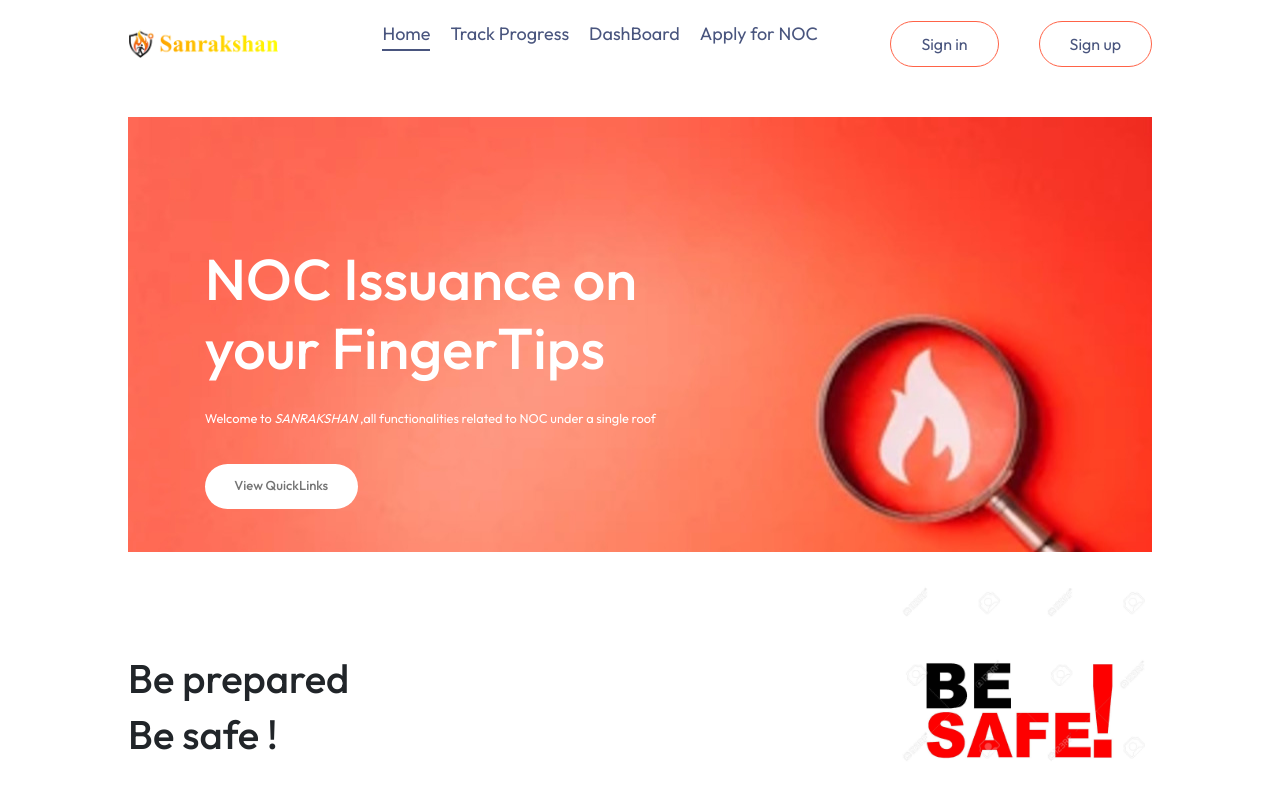
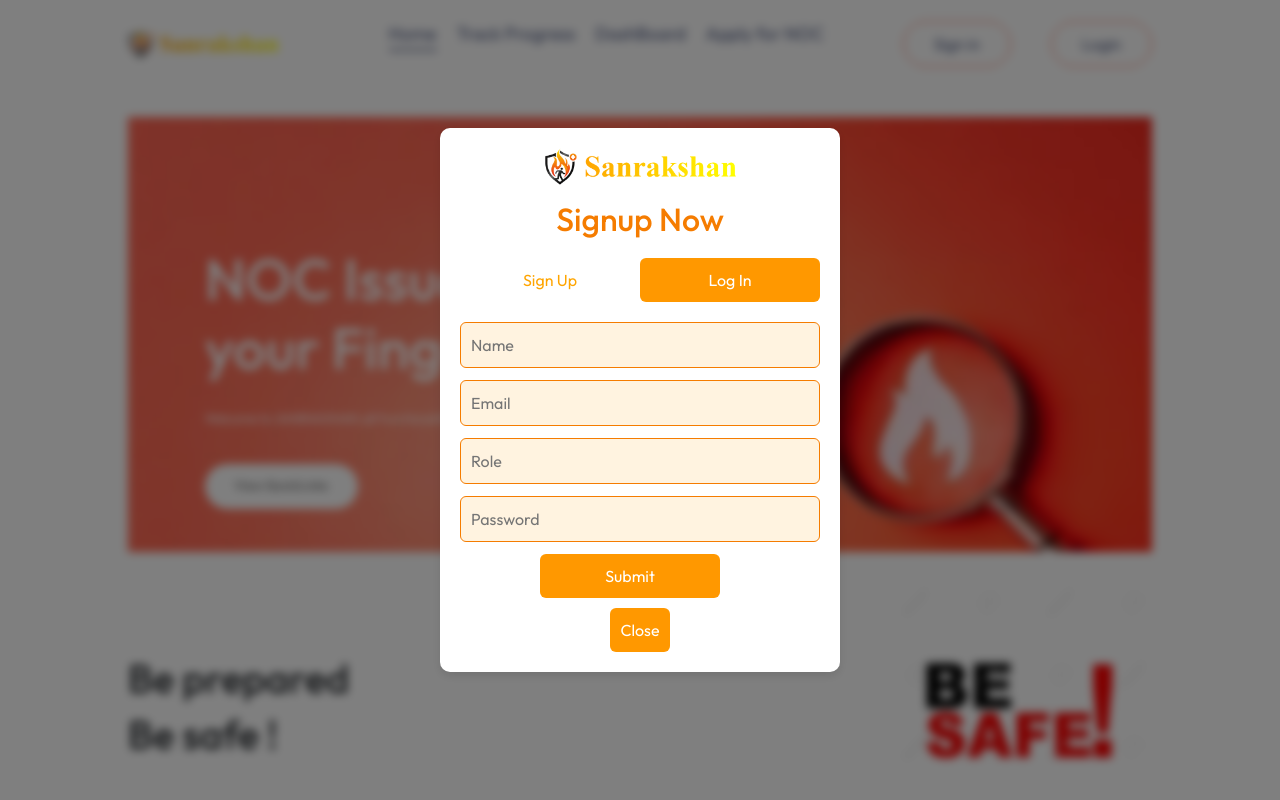
Before and after one commit to AyushSingh-Tomar/Sanrakshan, a React (Vite) app in the folder FrontEnd/: page / in a window 1280 px wide. Both pictures are taken after a click on the button "Sign in". Shown: the top 800 px of the page. Built offline with nearby package versions, Linux system fonts and the light colour scheme.

Commit message:
SignUp Login Form

```diff
--- a/FrontEnd/src/App.jsx
+++ b/FrontEnd/src/App.jsx
@@ -10,12 +10,16 @@ import Footer from './Components/Footer/Footer'
 import { useState } from "react"
 
 const App = () => {
-  const [showLogin,setShowLogin]=useState(false)
+  const [showLogin,setShowLogin]=useState(false);
+  const toggleLoginPopup = () => {
+    setShowLogin(!showLogin);
+  };
   return (
     <>
-    {showLogin?<LoginPopup/>:<></>}
+    {/* {showLogin?<LoginPopup/>:<></>} */}
+    {showLogin && <LoginPopup toggleDialog={toggleLoginPopup}/>}
     <div className='app'>
-    <Navbar/>
+    <Navbar toggleLoginPopup={toggleLoginPopup}/>
     <Routes>
       <Route path="/" element={<Home/>}/>
       <Route path="/dashboard" element={<DashBoard/>}/>
--- a/FrontEnd/src/Components/LoginPopup/Loginpopup.css
+++ b/FrontEnd/src/Components/LoginPopup/Loginpopup.css
@@ -0,0 +1,120 @@
+
+.page-container {
+    position: relative;
+    height: 100vh;
+    display: flex;
+    justify-content: center;
+    align-items: center;
+    background-color: #f5f5f5;
+}
+
+.overlay {
+    position: fixed;
+    top: 0;
+    left: 0;
+    width: 100%;
+    height: 100%;
+    background: rgba(0, 0, 0, 0.5);
+    backdrop-filter: blur(5px);
+    display: flex;
+    justify-content: center;
+    align-items: center;
+    z-index: 999;
+}
+
+.signup-dialog {
+    background: #fff;
+    border-radius: 8px;
+    width: 400px;
+    padding: 20px;
+    border-radius: 10px;
+    box-shadow: 0 4px 10px rgba(0, 0, 0, 0.1);
+    text-align: center;
+    position: relative;
+}
+
+
+.signup-dialog .logo {
+    width: 12rem;
+    margin-bottom: 15px;
+}
+.signup-dialog h2 {
+    color: #f57c00;
+    margin-bottom: 20px;
+}
+
+.signup-dialog form {
+    display: flex;
+    flex-direction: column;
+}
+
+.signup-dialog input {
+    padding: 10px;
+    margin-bottom: 12px;
+    border: 1px solid #f57c00;
+    border-radius: 6px;
+    background-color: #fff3e0;
+}
+
+.signup-dialog button {
+    padding: 10px;
+    background-color: #ff9800;
+    color: white;
+    border: none;
+    border-radius: 6px;
+
+    cursor: pointer;
+    transition: background-color 0.3s;
+}
+
+.signup-dialog button:hover {
+    background-color: #f57c00;
+}
+.sub{
+    width: 50%;
+    margin-left: 5rem;
+}
+
+.toggle-container {
+    display: flex;
+    justify-content: center;
+    margin-bottom: 20px;
+    position: relative;
+  }
+
+
+  .toggle-btn {
+    background-color: transparent;
+    border: 2px solid #ddd;
+    padding: 10px 20px;
+    cursor: pointer;
+    transition: all 0.5s ease;
+    width: 50%;
+    font-size: 16px;
+    color: #555;
+    border-radius: 8px 8px 0 0;
+  }
+
+  .toggle-btn.active {
+    background-color: #ffffff;
+    color: orange;
+    border-color: orange;
+  }
+  .toggle-btn.active:hover {
+    background-color: #ffffff;
+  }
+
+.close-btn {
+    margin-top: 10px;
+    background-color: #ff5722;
+    color: white;
+    border: none;
+    padding: 10px;
+    border-radius: 4px;
+    cursor: pointer;
+    transition: background-color 0.3s;
+}
+
+.close-btn:hover {
+    background-color: #e64a19;
+}
--- a/FrontEnd/src/Components/LoginPopup/Loginpopup.jsx
+++ b/FrontEnd/src/Components/LoginPopup/Loginpopup.jsx
@@ -1,6 +1,56 @@
-const Loginpopup = () => {
+import React , {useState} from "react"
+import './Loginpopup.css';
+import logo from '../../assets/logo.png';
+
+const Loginpopup = ({ toggleDialog }) => {
+  const [isSignup, setIsSignup] = useState(true);
+
+  const toggleForm = () => {
+    setIsSignup(!isSignup);
+  };
+
   return (
-    <div className="Loginpopup"></div>
+
+       <div className="overlay">
+          <div className="signup-dialog">
+          <img src={logo} alt="Logo" className="logo" />
+          <div></div>
+          <h2>{isSignup ? 'Signup Now': 'Login Now'}</h2>
+
+
+        <div className="toggle-container">
+          <button
+            className={`toggle-btn ${isSignup ? 'active' : ''}`}
+            onClick={() => setIsSignup(true)}
+          >
+            Sign Up
+          </button>
+          <button
+            className={`toggle-btn ${!isSignup ? 'active' : ''}`}
+            onClick={() => setIsSignup(false)}
+          >
+            Log In
+          </button>
+        </div>
+        {isSignup ? (
+            <form>
+              <input type="text" placeholder="Name" required />
+              <input type="email" placeholder="Email" required />
+              <input type="text" placeholder="Role" required />
+              <input type="password" placeholder="Password" required />
+              <button className="sub" type="submit">Submit</button>
+            </form>
+        ) : (
+          <form>
+          <input type="email" placeholder="Email" required />
+          <input type="password" placeholder="Password" required />
+          <button className="sub" type="submit">Submit</button>
+        </form>
+        )}
+            <button onClick={toggleDialog} className="close-btn">Close</button>
+          </div>
+        </div>
+
   )
 }
 
--- a/FrontEnd/src/Components/NavBar/NavBar.jsx
+++ b/FrontEnd/src/Components/NavBar/NavBar.jsx
@@ -3,7 +3,9 @@ import './NavBar.css'
 import { assets } from '../../assets/assets'
 import { useState } from 'react'
 import { Link } from 'react-router-dom';
-const Navbar = () => {
+
+
+const Navbar = ({ toggleLoginPopup }) => {
   const [menu,setMenu] =useState("home");
   return (
     <div className='navbar'>
@@ -19,8 +21,8 @@ const Navbar = () => {
         <div className="navbar-search-icon">
 
         </div> */}
-        <button>Sign in</button>
-        <button>Sign up</button>
+        <button onClick={toggleLoginPopup}>Sign in</button>
+        <button onClick={toggleLoginPopup}>Login</button>
       </div>
     </div>
   )
```
Also changed, not shown: 1 other file (tests, documents, lock files or other folders).
